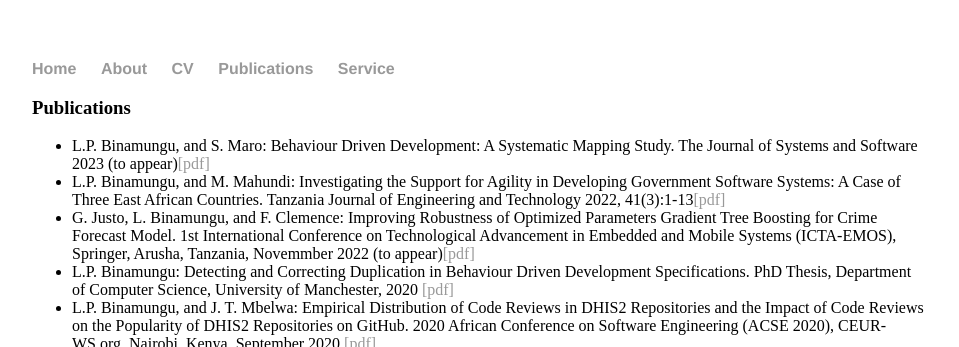
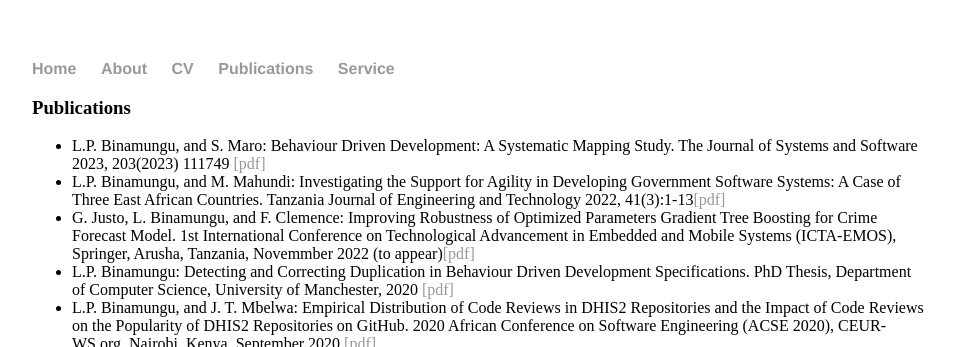
Before and after one commit to lepebina/lepebina.github.io, a Jekyll site: the page built from publications.html, in a window 1280 px wide. Shown: the top 347 px of the page, without its empty margins (160-1119 px from the left). Built offline with Jekyll 4.4.1, drawn with Linux system fonts in a browser that asks for light colours.

Commit message:
Update publications.html

```diff
--- a/publications.html
+++ b/publications.html
@@ -5,7 +5,7 @@
 <div class="blurb">
 	<h3>Publications</h3>
 	              <ul>
-			       <li>L.P. Binamungu, and S. Maro: Behaviour Driven Development: A Systematic Mapping Study. The Journal of Systems and Software 2023 (to appear)<a href="https://arxiv.org/pdf/2305.05567.pdf">[pdf]</a></li>
+			       <li>L.P. Binamungu, and S. Maro: Behaviour Driven Development: A Systematic Mapping Study. The Journal of Systems and Software 2023, 203(2023) 111749 <a href="https://authors.elsevier.com/a/1hAadbKHpCdLf">[pdf]</a></li>
 			      <li>L.P. Binamungu, and M. Mahundi: Investigating the Support for Agility in Developing Government Software Systems: A Case of Three East African Countries. Tanzania Journal of Engineering and Technology 2022, 41(3):1-13<a href="https://tjet.udsm.ac.tz/index.php/tjet/article/view/839/652">[pdf]</a></li>
 			      <li>G. Justo, L. Binamungu, and F. Clemence: Improving Robustness of Optimized Parameters Gradient Tree Boosting for Crime Forecast Model. 1st International Conference on Technological Advancement in Embedded and Mobile Systems (ICTA-EMOS), Springer, Arusha, Tanzania, Novemmber 2022 (to appear)<a href="http://oops.uni-oldenburg.de/5511/1/20221117_book-of-abstracts_.pdf">[pdf]</a></li>
 			      <li>L.P. Binamungu: Detecting and Correcting Duplication in Behaviour Driven Development Specifications. PhD Thesis, Department of Computer Science, University of Manchester, 2020 <a href="https://www.research.manchester.ac.uk/portal/files/182559903/FULL_TEXT.PDF">[pdf]</a></li>
```
